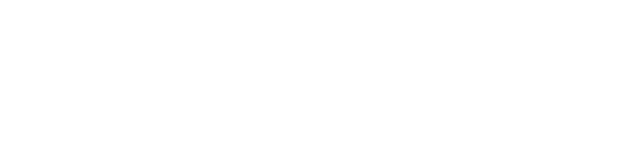
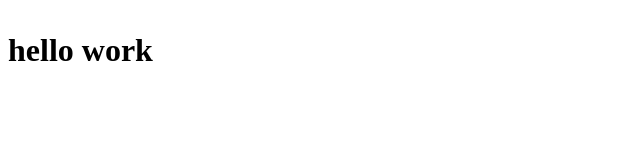
Before and after one commit to huyhumg2019/homepage1, a plain HTML site: page index.html in a window 1280 px wide. Shown: the whole page, without its empty margins (0-640 px from the left). Drawn offline with Linux system fonts and the light colour scheme.

Commit message:
no message

```diff
--- a/index.html
+++ b/index.html
@@ -10,7 +10,9 @@
 
 <body>
     <h1>
-
+        <p>
+            hello work
+        </p>
 
     </h1>
 </body>
```
